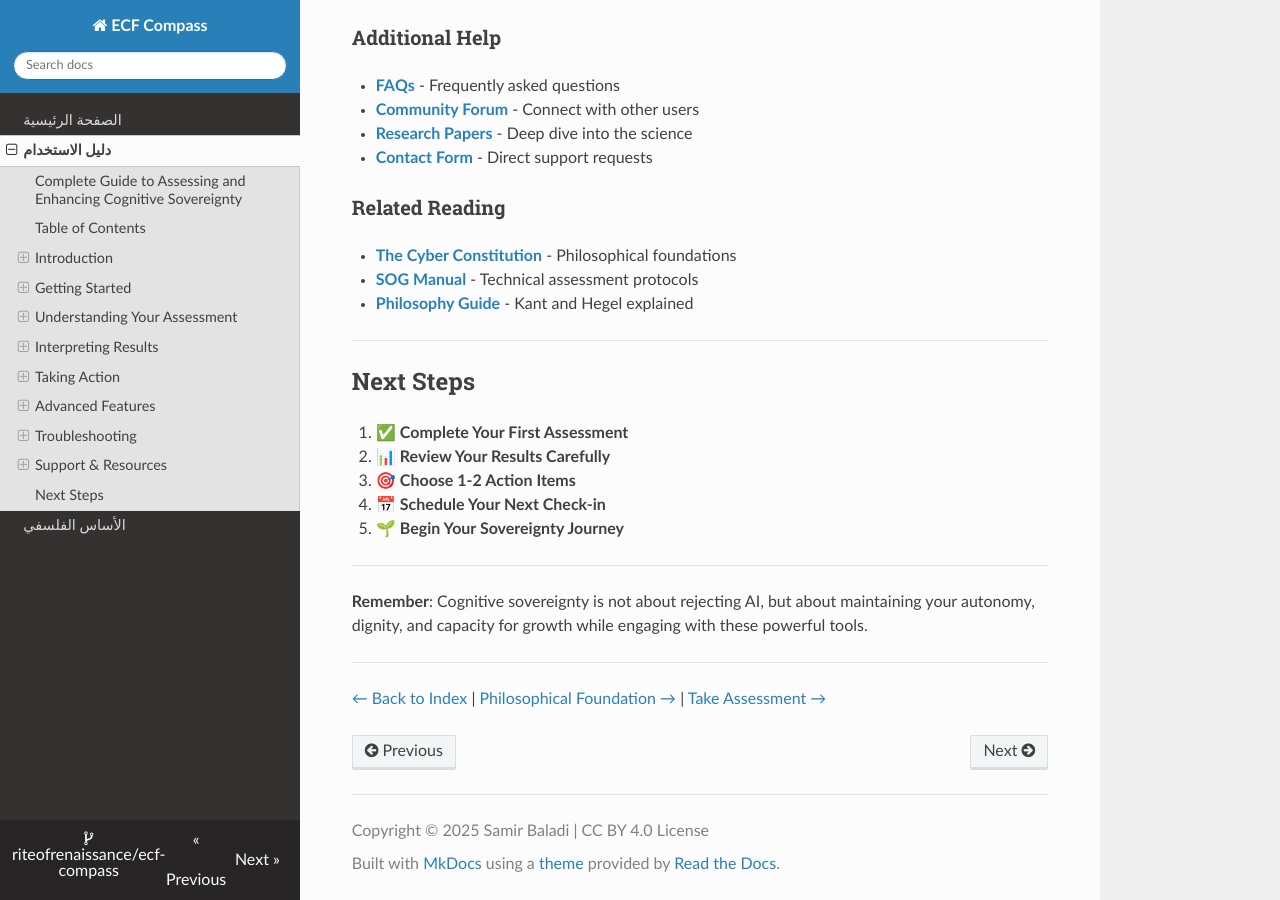
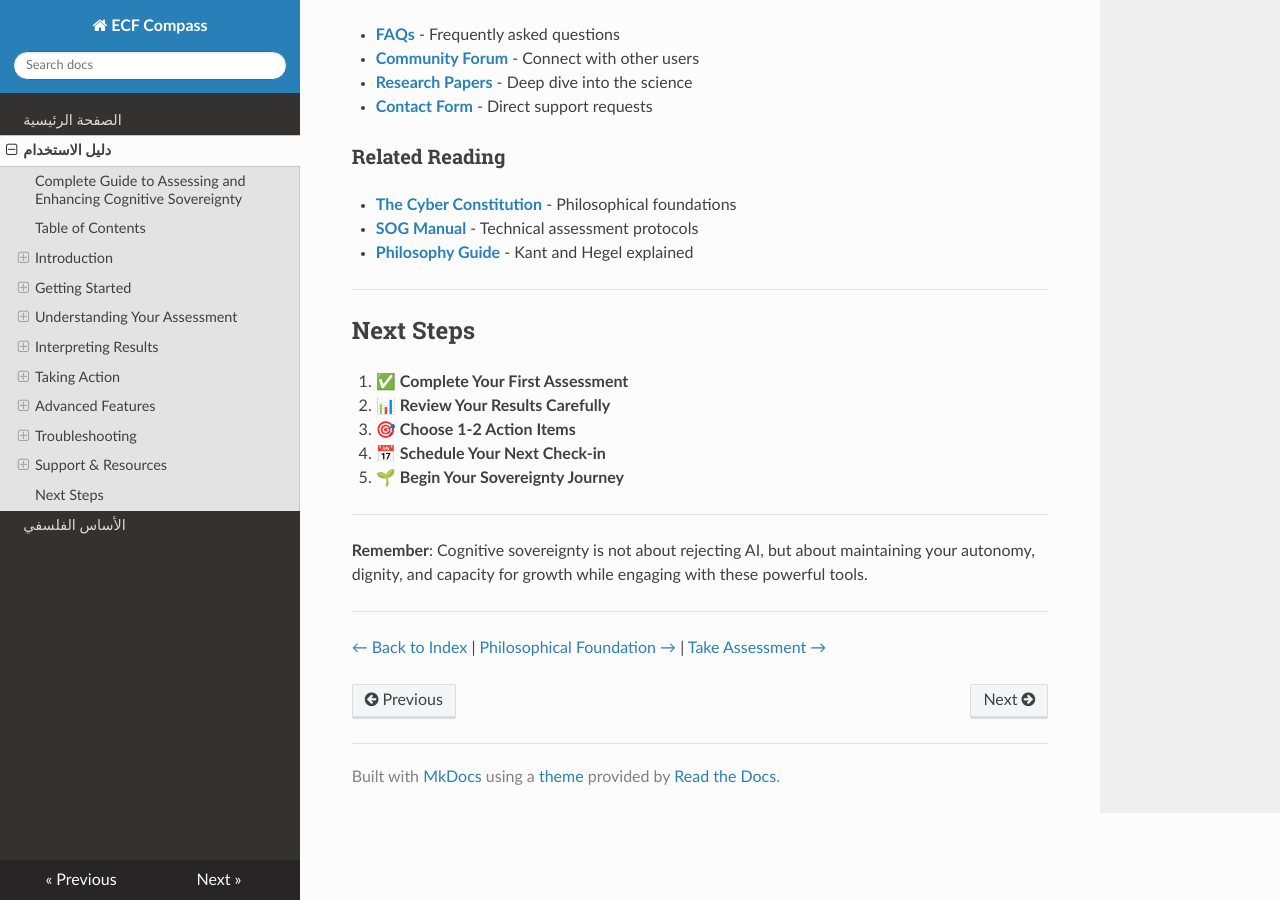
Before and after one commit to riteofrenaissance/ecf-compass, an MkDocs documentation site: the page built from docs/guide.md, in a window 1280 px wide and 900 px high, scrolled down 6564 px. Built offline with MkDocs 1.6.1, drawn with Linux system fonts in a browser that asks for light colours; nearby versions of some CDN libraries; some of the changed text lies outside the part shown.

Commit message:
Add files via upload

```diff
--- a/mkdocs.yml
+++ b/mkdocs.yml
@@ -1,57 +1,17 @@
-# ECF Compass Documentation Configuration
-# ReadTheDocs / MkDocs Configuration File
+# mkdocs.yml
+site_name: ECF Compass
+site_description: الأداة التفاعلية للتطور الأخلاقي
+site_author: Samir Baladi
 
-site_name: ECF Compass
-site_description: Interactive Cognitive Sovereignty Assessment Tool - Evaluate and enhance your relationship with AI systems
-site_author: Samir Baladi
-site_url: https://ecf-compass.readthedocs.io
-
-# Repository
-repo_name: riteofrenaissance/ecf-compass
-repo_url: https://github.com/riteofrenaissance/ecf-compass
-edit_uri: edit/main/docs/
-
-# Copyright
-copyright: Copyright &copy; 2025 Samir Baladi | CC BY 4.0 License
-
-# Configuration
 theme:
   name: readthedocs
-  locale: ar
 
-  # Features
-  features:
-    - navigation.instant
-    - navigation.tracking
-    - search.suggest
-    - search.highlight
-    - toc.integrate
-
-# Extensions
-markdown_extensions:
-  - toc:
-      permalink: true
-      toc_depth: 3
-  - tables
-  - fenced_code
-  - codehilite
-  - admonition
-  - pymdownx.superfences
-
-# Plugins
-plugins:
-  - search
-
-# Navigation
 nav:
   - الصفحة الرئيسية: index.md
   - دليل الاستخدام: guide.md
   - الأساس الفلسفي: philosophy.md
 
-# Extra CSS
-extra_css:
-  - stylesheets/extra.css
-
-# Extra JavaScript
-extra_javascript:
-  - javascripts/extra.js
+markdown_extensions:
+  - toc:
+      permalink: true
+  - tables
--- a/readthedocs.yaml
+++ b/readthedocs.yaml
@@ -7,6 +7,3 @@
 
 mkdocs:
   configuration: mkdocs.yml
-
-formats:
-  - html
```
